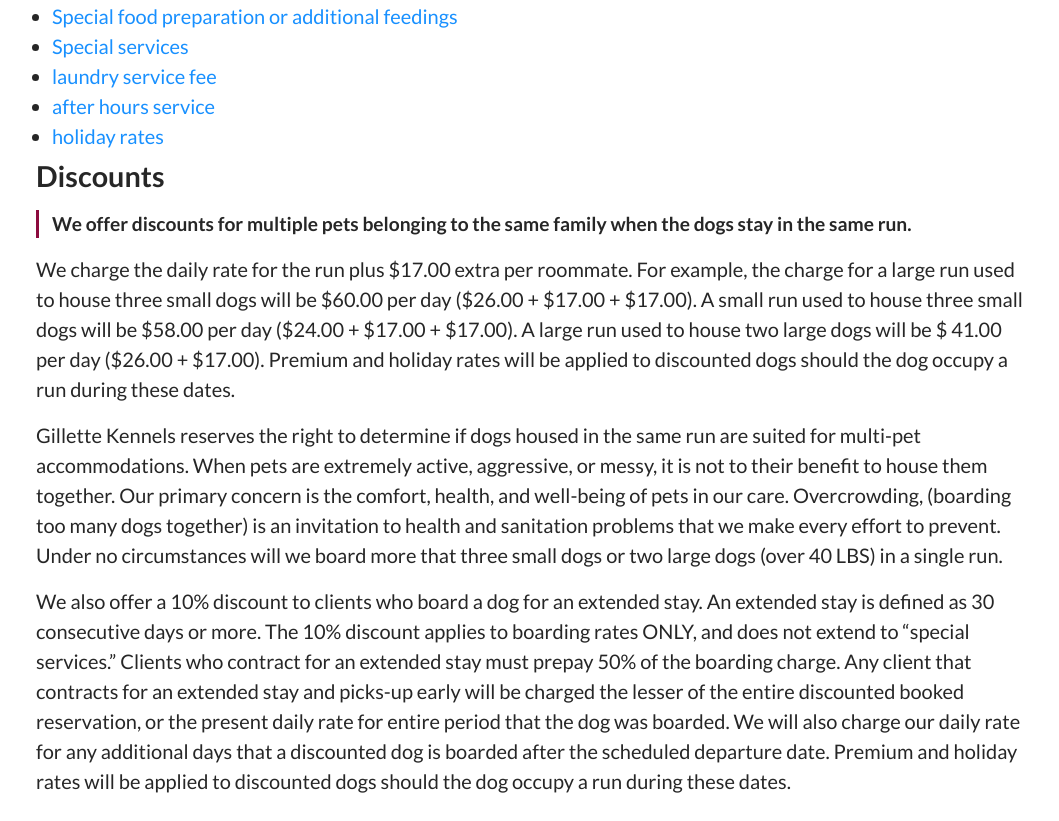
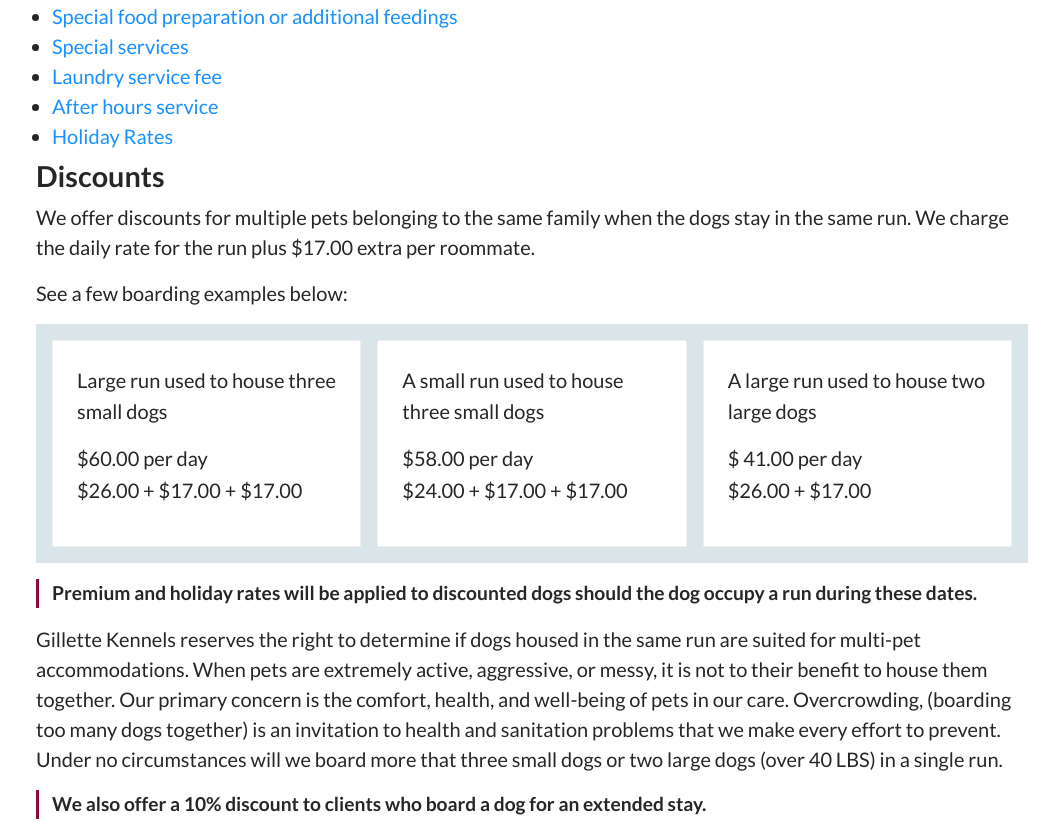
Before and after one commit to k6alvarez/kennel-nextjs-app, a Next.js app: page /rates in a window 1280 px wide. Shown: the part 1323-2144 px from the top of the page, without its empty margins (108-1167 px from the left). Built offline with nearby package versions, Linux system fonts and the light colour scheme; no server answers; the database is empty.

Commit message:
update rates ui

```diff
--- a/components/Boarding/BoardingHome.tsx
+++ b/components/Boarding/BoardingHome.tsx
@@ -22,7 +22,11 @@ export const FlexCards = styled.div`
     flex: 1;
     margin-bottom: 0;
     min-width: 25%;
-    width: max-content;
+    width: 100%;
+
+    @media (min-width: ${({ theme }) => theme.breakpoints[1]}) {
+      width: max-content;
+    }
   }
 `;
 
--- a/components/Boarding/BoardingServices.tsx
+++ b/components/Boarding/BoardingServices.tsx
@@ -18,7 +18,7 @@ export const BoardingServices = () => {
         </Link>
         .
       </p>
-      <Collapse accordion>
+      <Collapse>
         <Collapse.Panel header="Exercise" key="1">
           <p>
             Exercise sessions are offered for clients who wish their dog(s) to
--- a/pages/rates.tsx
+++ b/pages/rates.tsx
@@ -14,6 +14,8 @@ import BoardingRates, {
   rateLglRun,
   rateSmRun,
 } from "../components/Boarding/BoardingRates";
+import { FlexCards } from "../components/Boarding/BoardingHome";
+import { Card } from "antd";
 
 export const getStaticProps: GetStaticProps = async () => {
   const feed = await prisma.post.findMany({
@@ -89,56 +91,70 @@ const Rates: React.FC<Props> = (props) => {
             </Link>
           </li>
           <li>
-            <a href="http://gillettekennels.com/gk-staging/policies/bedding/">
-              laundry service fee
-            </a>
+            <Link href="/policies?tab=bedding">
+              <a>Laundry service fee</a>
+            </Link>
           </li>
           <li>
-            <a href="http://gillettekennels.com/gk-staging/policies/after-hours-service-policy/">
-              after hours service
-            </a>
+            <Link href="/policies?tab=after-hours">
+              <a>After hours service</a>
+            </Link>
           </li>
           <li>
-            <a href="http://gillettekennels.com/gk-staging/holiday-and-premium-dates/">
-              holiday rates
-            </a>
+            <Link href="/rates">
+              <a>Holiday Rates</a>
+            </Link>
           </li>
         </ul>
         {/* <HolidayRates /> */}
 
         <h1>Discounts</h1>
-        <BlockQuote large>
+
         <p>
-            We offer discounts for multiple pets belonging to the same family
-            when the dogs stay in the same run.
+          We offer discounts for multiple pets belonging to the same family when
+          the dogs stay in the same run. We charge the daily rate for the run
+          plus ${rateDogRoommate} extra per roommate.
         </p>
-        </BlockQuote>
+        <p>See a few boarding examples below:</p>
+        <FlexCards>
+          <Card>
+            <p>Large run used to house three small dogs</p>
             <p>
-          We charge the daily rate for the run plus ${rateDogRoommate} extra per
-          roommate. For example, the charge for a large run used to house three
-          small dogs will be $
+              $
               {(
                 parseInt(rateLglRun) +
                 parseInt(rateDogRoommate) +
                 parseInt(rateDogRoommate)
               ).toFixed(2)}{" "}
-          per day ($
-          {rateLglRun} + ${rateDogRoommate} + ${rateDogRoommate}). A small run
-          used to house three small dogs will be $
+              per day <br />${rateLglRun} + ${rateDogRoommate} + $
+              {rateDogRoommate}
+            </p>
+          </Card>
+          <Card>
+            <p>A small run used to house three small dogs</p>
+            <p>
+              $
               {(
                 parseInt(rateSmRun) +
                 parseInt(rateDogRoommate) +
                 parseInt(rateDogRoommate)
               ).toFixed(2)}{" "}
-          per day ($
-          {rateSmRun} + ${rateDogRoommate} + ${rateDogRoommate}). A large run
-          used to house two large dogs will be ${" "}
-          {(parseInt(rateSmRun) + parseInt(rateDogRoommate)).toFixed(2)} per day
-          ($
-          {rateLglRun} + ${rateDogRoommate}). Premium and holiday rates will be
-          applied to discounted dogs should the dog occupy a run during these
-          dates.
+              per day <br />${rateSmRun} + ${rateDogRoommate} + $
+              {rateDogRoommate}
             </p>
+          </Card>
+          <Card>
+            <p>A large run used to house two large dogs</p>
+            <p>
+              $ {(parseInt(rateSmRun) + parseInt(rateDogRoommate)).toFixed(2)}{" "}
+              per day <br /> ${rateLglRun} + ${rateDogRoommate}
+            </p>
+          </Card>
+        </FlexCards>
+        <BlockQuote large>
+          Premium and holiday rates will be applied to discounted dogs should
+          the dog occupy a run during these dates.
+        </BlockQuote>
         <p>
           Gillette Kennels reserves the right to determine if dogs housed in the
           same run are suited for multi-pet accommodations. When pets are
@@ -150,17 +166,21 @@ const Rates: React.FC<Props> = (props) => {
           more that three small dogs or two large dogs (over 40 LBS) in a single
           run.
         </p>
+        <BlockQuote large>
           <p>
             We also offer a 10% discount to clients who board a dog for an
-          extended stay. An extended stay is defined as 30 consecutive days or
-          more. The 10% discount applies to boarding rates ONLY, and does not
-          extend to “special services.” Clients who contract for an extended
-          stay must prepay 50% of the boarding charge. Any client that contracts
-          for an extended stay and picks-up early will be charged the lesser of
-          the entire discounted booked reservation, or the present daily rate
-          for entire period that the dog was boarded. We will also charge our
-          daily rate for any additional days that a discounted dog is boarded
-          after the scheduled departure date. Premium and holiday rates will be
+            extended stay.
+          </p>
+        </BlockQuote>
+        <p>
+          The 10% discount applies to boarding rates ONLY, and does not extend
+          to “special services.” Clients who contract for an extended stay must
+          prepay 50% of the boarding charge. Any client that contracts for an
+          extended stay and picks-up early will be charged the lesser of the
+          entire discounted booked reservation, or the present daily rate for
+          entire period that the dog was boarded. We will also charge our daily
+          rate for any additional days that a discounted dog is boarded after
+          the scheduled departure date. Premium and holiday rates will be
           applied to discounted dogs should the dog occupy a run during these
           dates.
         </p>
```
Also changed, not shown: pages/policies.tsx (+98 -75 lines). Lines whose indentation alone changed are shown as unchanged.
